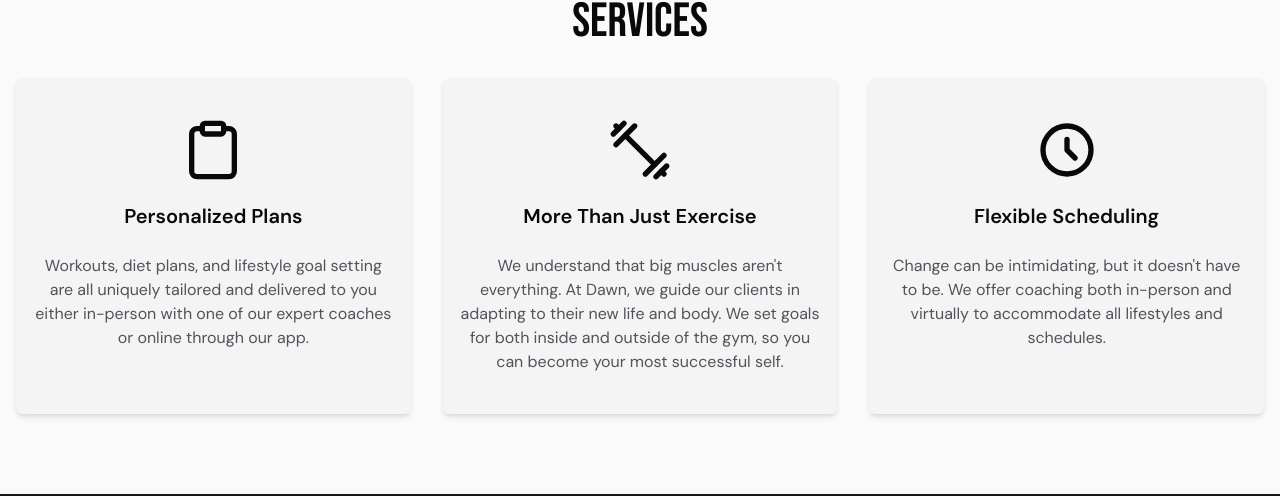
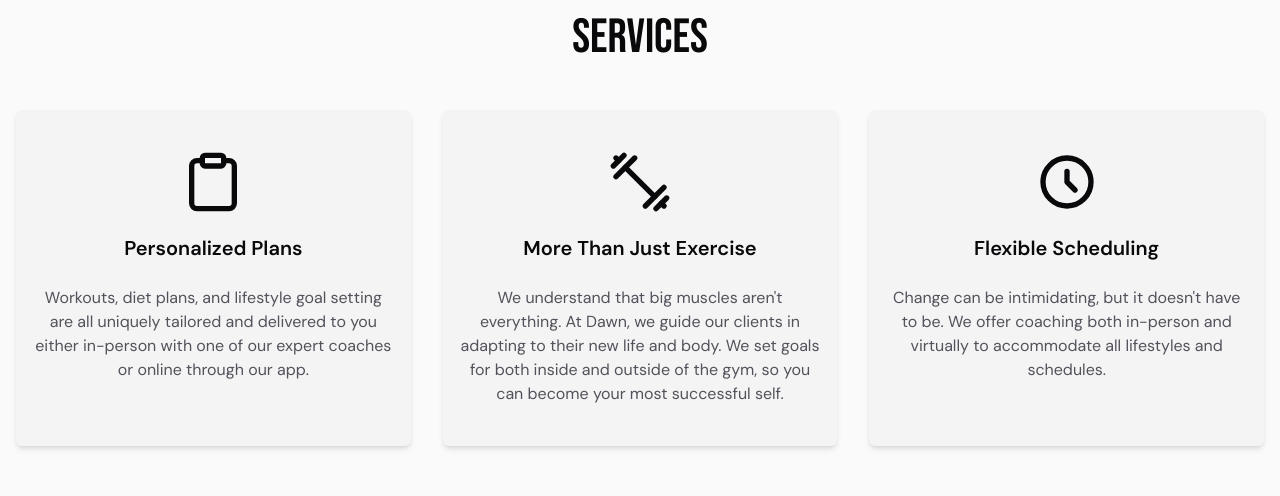
Before and after one commit to Jmains/dawn-fitness-website, a Next.js app: page / in a window 1280 px wide. Shown: the part 839-1335 px from the top of the page. Built offline with nearby package versions, Linux system fonts and the light colour scheme; no server answers.

Commit message:
hover effects

```diff
--- a/app/meet-the-team/page.tsx
+++ b/app/meet-the-team/page.tsx
@@ -11,9 +11,10 @@ export default function MeetTheTeam() {
 					Meet The Team
 				</h3>
 				<hr className="h-[0.1rem] bg-neutral-300 mt-6 md:mt-12" />
-				<h4 className="font-bold text-neutral-800 text-3xl text-center md:text-left md:text-5xl mt-12 lg:mt-20">
+				<h4 className="font-bold text-neutral-800 text-3xl text-center md:text-left tracking-tight md:text-5xl mt-12 lg:mt-20">
 					Coaches
 				</h4>
+
 				<div className="md:grid grid-cols-3 gap-10 mt-20">
 					<div className="md:col-span-1">
 						<Image
@@ -107,7 +108,7 @@ export default function MeetTheTeam() {
 					</div>
 				</div>
 				<hr className="h-[0.1rem] bg-neutral-300 mt-24" />
-				<h4 className="font-bold text-neutral-800 text-3xl md:text-5xl mt-14 lg:mt-20 text-center md:text-left">
+				<h4 className="font-bold text-neutral-800 text-3xl tracking-tight md:text-5xl mt-14 lg:mt-20 text-center md:text-left">
 					Athletes
 				</h4>
 				<div className="md:grid grid-cols-3 gap-10 mt-20">
--- a/app/page.tsx
+++ b/app/page.tsx
@@ -45,12 +45,12 @@ export default function Home() {
 				</div>
 			</section>
 			<section id="services" className="bg-zinc-50 scroll-m-20">
-				<div className="px-4 py-10 md:py-20 max-w-7xl mx-auto">
+				<div className="px-4 py-10 md:py-24 max-w-7xl mx-auto">
 					<h3 className={clsx("text-center font-bold text-4xl md:text-5xl", bebasFont.className)}>
 						Services
 					</h3>
-					<div className="grid gap-8 md:grid-cols-3 mt-8">
-						<div className="p-4 py-10 border-zinc-300  shadow-md rounded-md bg-zinc-100 ">
+					<div className="grid gap-8 md:grid-cols-3 mt-8 md:mt-12">
+						<div className="p-4 py-10 border-zinc-300 shadow-md rounded-md bg-zinc-100 sm:transfrom sm:hover:scale-105 sm:duration-300 sm:transition-transform sm:ease-in-out">
 							<div>
 								<ClipboardIcon className="h-16 w-16 mx-auto" />
 								<h4 className="text-center font-semibold text-xl mt-5">Personalized Plans</h4>
@@ -61,7 +61,7 @@ export default function Home() {
 								</p>
 							</div>
 						</div>
-						<div className="p-4 py-10 border-zinc-300  shadow-md rounded-md bg-zinc-100 ">
+						<div className="p-4 py-10 border-zinc-300 shadow-md rounded-md bg-zinc-100 sm:transfrom sm:hover:scale-105 sm:duration-300 sm:transition-transform sm:ease-in-out">
 							<div>
 								<DumbbellIcon className="h-16 w-16 mx-auto" />
 								<h4 className="text-center font-semibold text-xl mt-5">
@@ -75,7 +75,7 @@ export default function Home() {
 								</p>
 							</div>
 						</div>
-						<div className="p-4 py-10 border-zinc-300  shadow-md rounded-md bg-zinc-100 ">
+						<div className="p-4 py-10 border-zinc-300  shadow-md rounded-md bg-zinc-100 sm:transfrom sm:hover:scale-105 sm:duration-300 sm:transition-transform sm:ease-in-out">
 							<div>
 								<ClockIcon className="h-16 w-16 mx-auto" />
 								<h4 className="text-center font-semibold text-xl mt-5">
```
